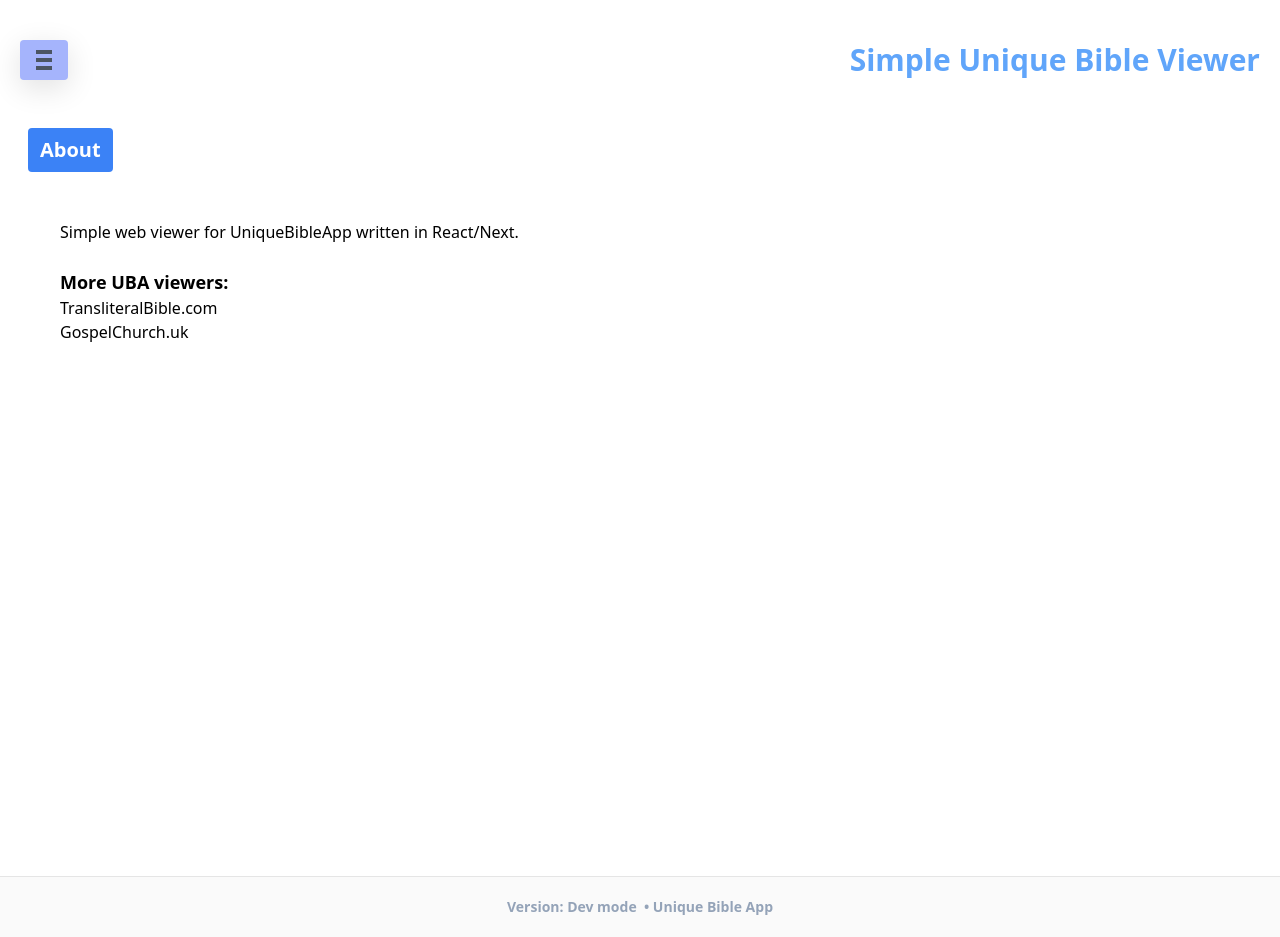
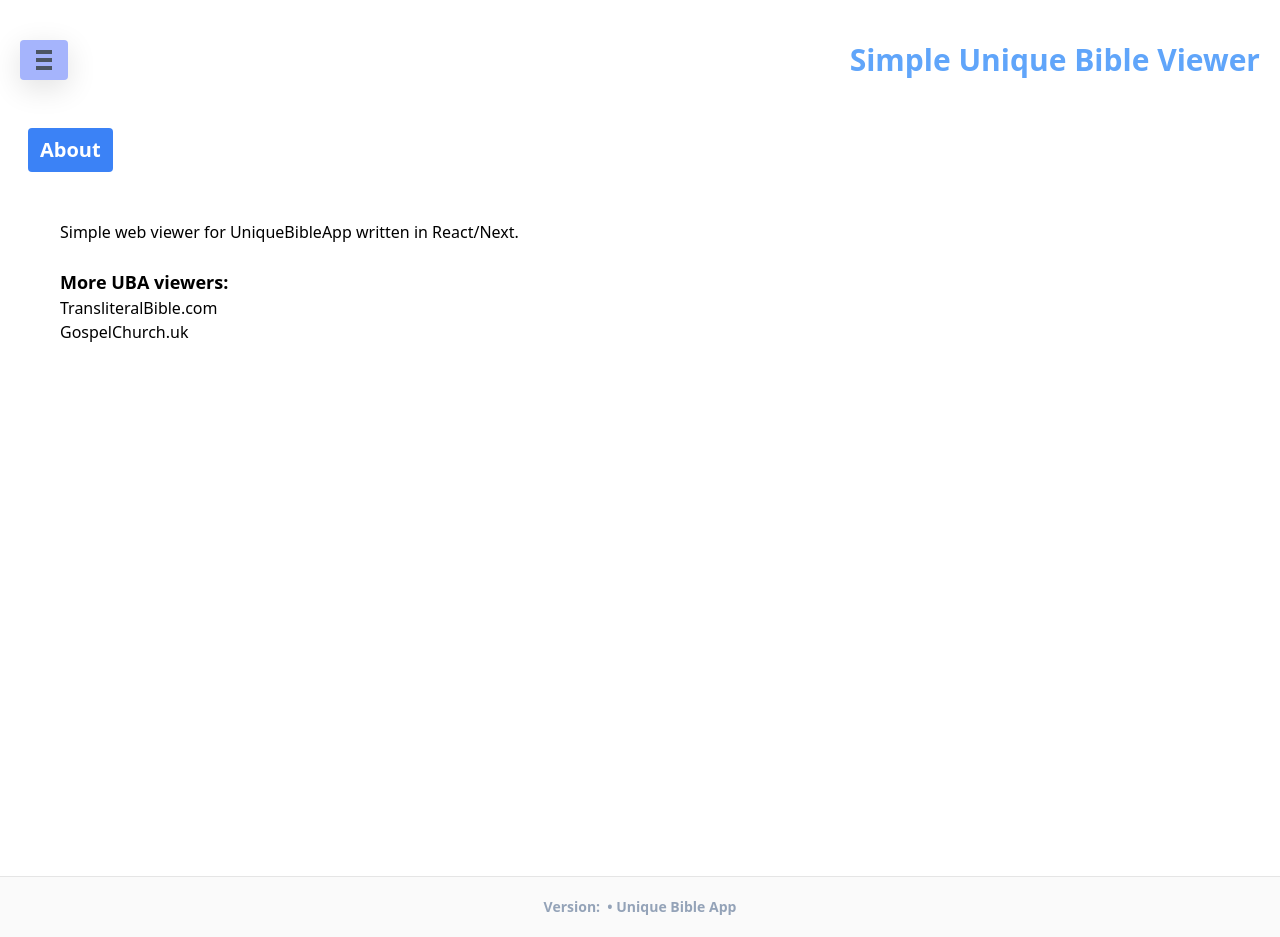
Before and after one commit to otseng/simple-unique-bible-app, a Next.js app: page /about in a window 1280 px wide. Built offline with nearby package versions, Linux system fonts and the light colour scheme.

Commit message:
Fix version

```diff
--- a/components/footer.tsx
+++ b/components/footer.tsx
@@ -2,11 +2,11 @@ import React from 'react';
 import Container from './container'
 import getConfig from 'next/config';
 
-const { publicRuntimeConfig } = getConfig();
 
 const Footer = () => {
 
-  const version = publicRuntimeConfig?.version || 'Dev mode'
+  const { publicRuntimeConfig } = getConfig();
+  const version = publicRuntimeConfig?.version
 
   return (
     <footer className="bg-neutral-50 border-t border-neutral-200">
--- a/next.config.js
+++ b/next.config.js
@@ -2,6 +2,6 @@ const { version } = require('./package.json');
 
 module.exports = {
   publicRuntimeConfig: {
-    version,
+    version: process.env.npm_package_version
   },
 };
--- a/package.json
+++ b/package.json
@@ -1,6 +1,6 @@
 {
   "name": "simple-unique-bible-viewer",
-  "vesion": "0.10",
+  "version": "0.10",
   "private": true,
   "scripts": {
     "dev": "next",
```
